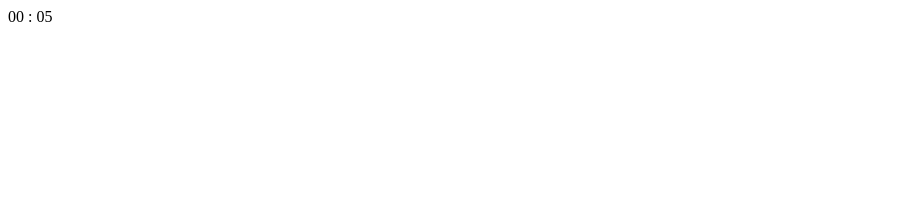
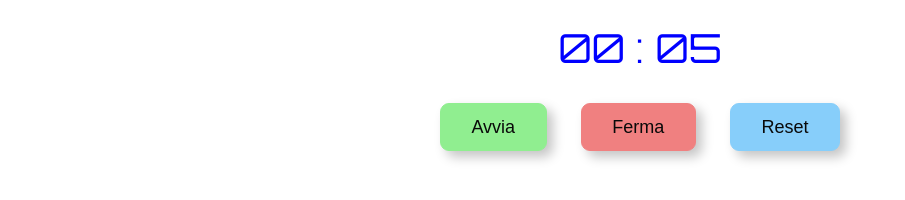
Before and after one commit to aniellonigrocogliano/js-countdown, a plain HTML site: page cronometro/index.html in a window 1280 px wide. Shown: the whole page, without its empty margins (0-905 px from the left). Drawn offline with Linux system fonts and the light colour scheme.

Commit message:
add: button ed style

```diff
--- a/cronometro/css/style.css
+++ b/cronometro/css/style.css
@@ -1,3 +1,33 @@
 main{
     text-align: center;
 }
+.cronometro{
+    padding: 15px;
+    font-family: "Orbitron", sans-serif;
+    color: blue;
+    font-size: 2.5rem;
+}
+
+button {
+    margin: 15px;
+    color: #090909;
+    padding: 0.7em 1.7em;
+    font-size: 18px;
+    border-radius: 0.5em;
+    cursor: pointer;
+    border: 1px solid #e8e8e8;
+    transition: all 0.3s;
+    box-shadow: 6px 6px 12px #c5c5c5, -6px -6px 12px #ffffff;
+  }
+  .blu{
+    background-color: lightskyblue;
+    border: 1px solid lightskyblue;
+  }
+  .red{
+    background-color: lightcoral;
+    border: 1px solid lightcoral;
+  }
+  .green{
+    background-color: lightgreen;
+    border: 1px solid lightgreen;
+  }
--- a/cronometro/index.html
+++ b/cronometro/index.html
@@ -8,11 +8,13 @@
     <link rel="preconnect" href="https://fonts.googleapis.com">
     <link rel="preconnect" href="https://fonts.gstatic.com" crossorigin>
     <link href="https://fonts.googleapis.com/css2?family=Orbitron:wght@400..900&display=swap" rel="stylesheet">
+    <link rel="stylesheet" href="./css/style.css">
 </head>
 
 <body>
     <main>
         <div id="cronometro" class="cronometro"></div>
+        <div> <button class="green">Avvia</button> <button class="red">Ferma</button> <button class="blu">Reset</button></div>
     </main>
     <script src="./js/functions.js"></script>
     <script src="./js/script.js"></script>
```
